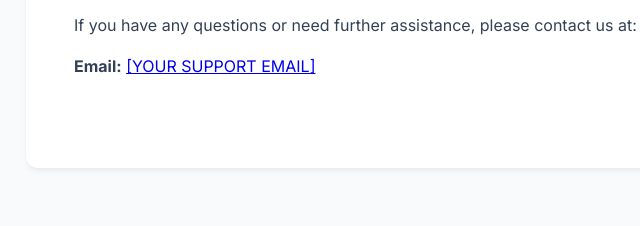
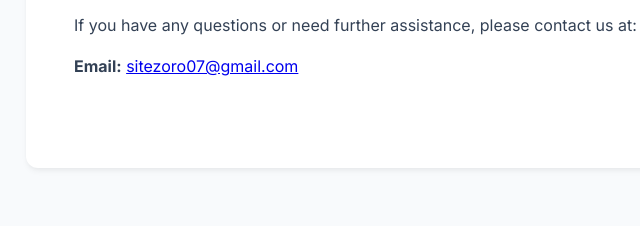
Before and after one commit to Afnanali1234/privacy-policy, a plain HTML site: page delete-account/index.html in a window 1280 px wide. Shown: the part 3369-3595 px from the top of the page, 416-1056 px from the left. Drawn offline with Linux system fonts and the light colour scheme.

Commit message:
commit change

```diff
--- a/delete-account/index.html
+++ b/delete-account/index.html
@@ -151,7 +151,7 @@
 
                 <div class="support-card" style="background-color: var(--color-bg); padding: 24px; border-radius: 8px; margin: 24px 0; border: 1px solid var(--color-border);">
                     <div style="margin-bottom: 16px;">
-                        <a href="mailto:[YOUR SUPPORT EMAIL]?subject=PawCare%20Account%20Deletion%20Request" style="display: inline-block; background-color: var(--color-primary); color: #ffffff; padding: 10px 20px; border-radius: 6px; text-decoration: none; font-weight: 500; transition: opacity 0.2s;">Request Account Deletion</a>
+                        <a href="mailto:sitezoro07@gmail.com?subject=PawCare%20Account%20Deletion%20Request" style="display: inline-block; background-color: var(--color-primary); color: #ffffff; padding: 10px 20px; border-radius: 6px; text-decoration: none; font-weight: 500; transition: opacity 0.2s;">Request Account Deletion</a>
                     </div>
                     <p style="margin-bottom: 0; font-size: 0.95em;">Please provide the email address associated with your PawCare account. For security, never send your password, authentication token, or other private credentials.</p>
                 </div>
@@ -168,7 +168,7 @@
             <section id="contact">
                 <h2>8. Contact</h2>
                 <p>If you have any questions or need further assistance, please contact us at:</p>
-                <p><strong>Email:</strong> <a href="mailto:[YOUR SUPPORT EMAIL]">[YOUR SUPPORT EMAIL]</a></p>
+                <p><strong>Email:</strong> <a href="mailto:sitezoro07@gmail.com">sitezoro07@gmail.com</a></p>
             </section>
 
         </article>
```
Also changed, not shown: index.html (+1 -2 lines).
